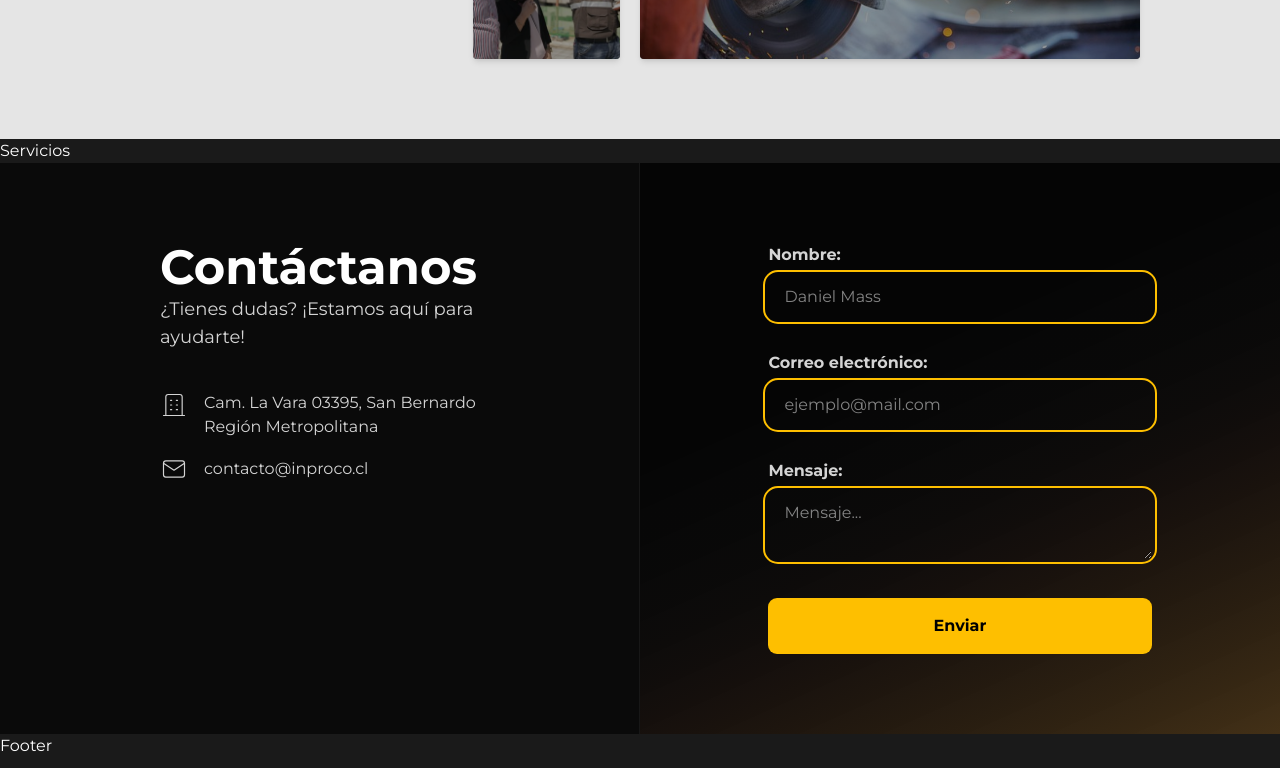
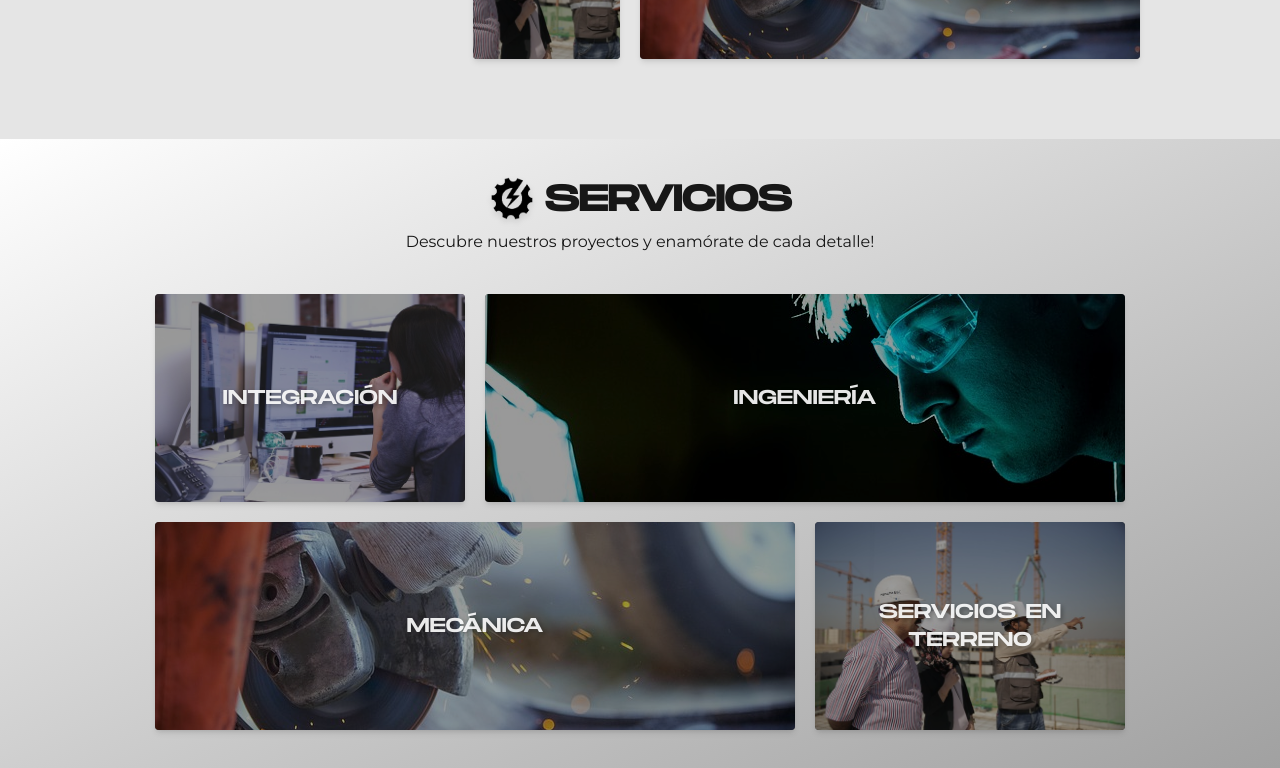
Before and after one commit to invvd/inproco.cl, a Next.js app: page / in a window 1280 px wide. Shown: the part 2040-2808 px from the top of the page. Built offline with nearby package versions, Linux system fonts and the light colour scheme.

Commit message:
duplicated previous section

```diff
--- a/src/app/sections/Servicios.tsx
+++ b/src/app/sections/Servicios.tsx
@@ -1,7 +1,136 @@
-import React from "react";
+import localFont from "next/font/local";
+import Image from "next/image";
+import Link from "next/link";
+
+const monument = localFont({
+  src: "../fonts/Monument.woff2",
+});
+
+// PENDIENTE: Reemplazar fotos
 
 function Servicios() {
-  return <div>Servicios</div>;
+  return (
+    <section
+      id="proyectos"
+      className="text-neutral-900 bg-gradient-to-br  from-white pt-10 to-neutral-400 flex flex-col relative items-center"
+    >
+      <div className="flex justify-center items-center gap-2">
+        <Image
+          draggable={false}
+          loading="lazy"
+          alt="Insignia de Inproco"
+          className="drop-shadow-md -translate-y-0.5 w-10 sm:w-12 invert"
+          src={"/logos/badge-white.webp"}
+          width={50}
+          height={50}
+        />
+        <h2
+          className={`${monument.className} font-bold uppercase text-center text-4xl xs:text-5x z-10l`}
+        >
+          Servicios
+        </h2>
+      </div>
+      <p className="text-center mt-2 max-w-[80vw]">
+        Descubre nuestros proyectos y enamórate de cada detalle!
+      </p>
+      {/* <video
+        src="/videos/proyectos-bg.mp4"
+        autoPlay
+        loop
+        muted
+        playsInline
+        preload="auto"
+        className="absolute top-0 left-0 w-full h-full object-cover opacity-150 grayscale contrast-150"
+      /> */}
+      <div
+        className={`p-10 w-full max-w-[1050px] grid grid-flow-row grid-cols-1 md:grid-cols-3 md:grid-rows-2 gap-5 [&>div]:rounded-sm min-h-80 [&>div]:h-52 [&>div]:overflow-hidden [&>div]:shadow-md text-white/90`}
+      >
+        <div>
+          <Link
+            target="_blank"
+            href="/"
+            className="group flex flex-col justify-center items-center size-full relative bg-black"
+          >
+            <Image
+              loading="lazy"
+              alt=""
+              className="group-hover:scale-105 size-full absolute object-cover opacity-60 group-hover:opacity-[15%] transition duration-300 group-hover:blur-xs"
+              src={"/images/integracion.jpg"}
+              width={500}
+              height={500}
+            />
+            <h3
+              className={`z-10 text-xl text-shadow group-hover:text-primary transition duration-300 ${monument.className} uppercase text-center`}
+            >
+              Integración
+            </h3>
+          </Link>
+        </div>
+        <div className="md:col-span-2">
+          <Link
+            target="_blank"
+            href="/"
+            className="group flex flex-col justify-center items-center size-full relative bg-black"
+          >
+            <Image
+              loading="lazy"
+              alt=""
+              className="group-hover:scale-105 size-full absolute object-cover opacity-60 group-hover:opacity-[15%] transition duration-300 group-hover:blur-xs"
+              src={"/images/ingenieria.jpg"}
+              width={500}
+              height={500}
+            />
+            <h3
+              className={`z-10 text-xl text-shadow group-hover:text-primary transition duration-300 ${monument.className} uppercase text-center`}
+            >
+              Ingeniería
+            </h3>
+          </Link>
+        </div>
+        <div className="md:col-span-2 md:row-start-2">
+          <Link
+            target="_blank"
+            href="/"
+            className="group flex flex-col justify-center items-center size-full relative bg-black"
+          >
+            <Image
+              loading="lazy"
+              alt=""
+              className="group-hover:scale-105 size-full absolute object-cover opacity-60 group-hover:opacity-[15%] transition duration-300 group-hover:blur-xs"
+              src={"/images/mecanica.jpg"}
+              width={500}
+              height={500}
+            />
+            <h3
+              className={`z-10 text-xl text-shadow group-hover:text-primary transition duration-300 ${monument.className} uppercase text-center`}
+            >
+              Mecánica
+            </h3>
+          </Link>
+        </div>
+        <div className="md:col-start-3 md:row-start-2 ">
+          <Link
+            target="_blank"
+            href="/"
+            className="group flex flex-col justify-center items-center size-full relative bg-black"
+          >
+            <Image
+              alt=""
+              className="group-hover:scale-105 size-full absolute object-cover opacity-60 group-hover:opacity-[15%] transition duration-300 group-hover:blur-xs"
+              src={"/images/terreno.jpg"}
+              width={500}
+              height={500}
+            />
+            <h3
+              className={`z-10 text-xl text-shadow group-hover:text-primary transition duration-300 ${monument.className} uppercase text-center`}
+            >
+              Servicios en terreno
+            </h3>
+          </Link>
+        </div>
+      </div>
+    </section>
+  );
 }
 
 export default Servicios;
```
